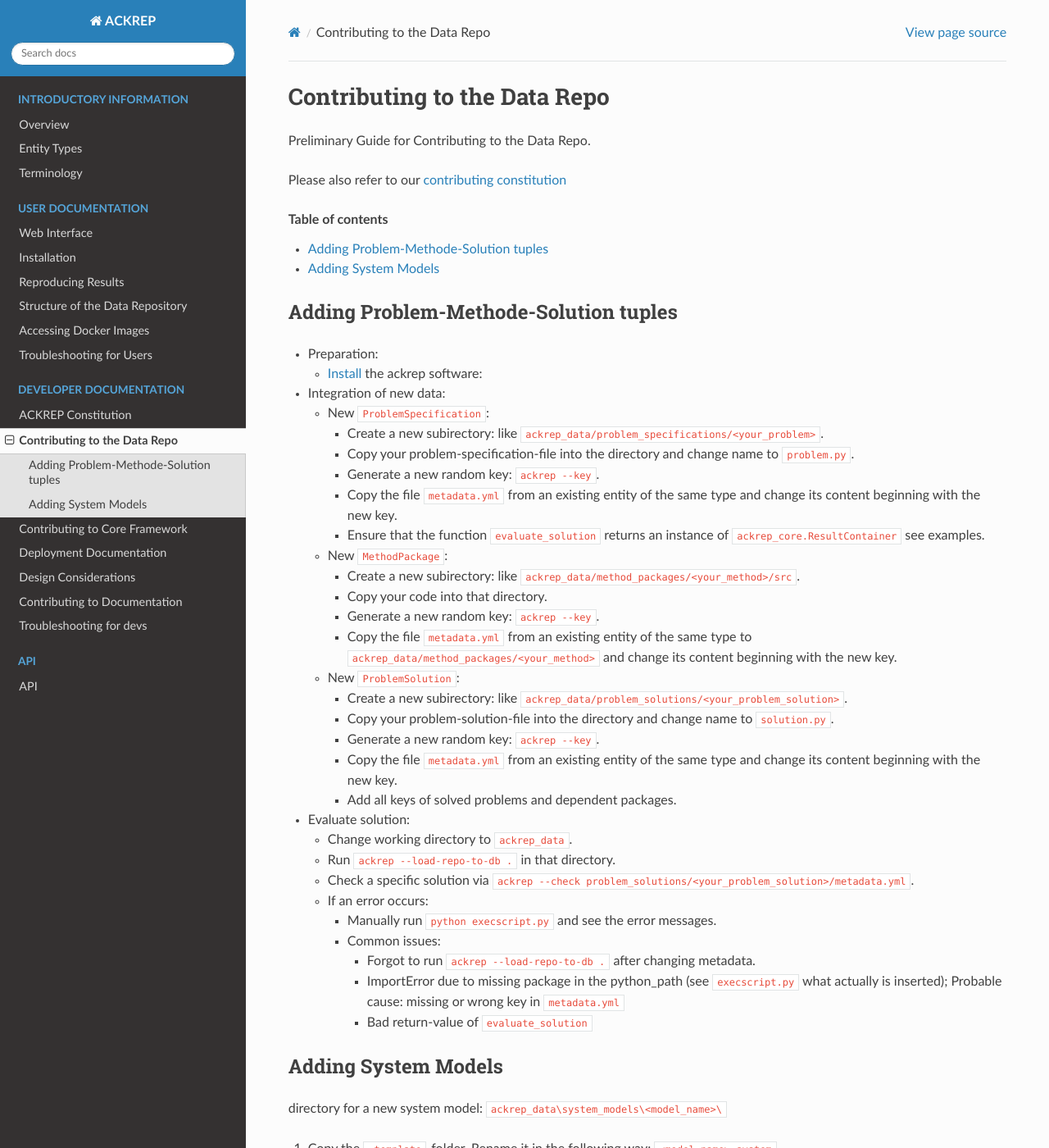
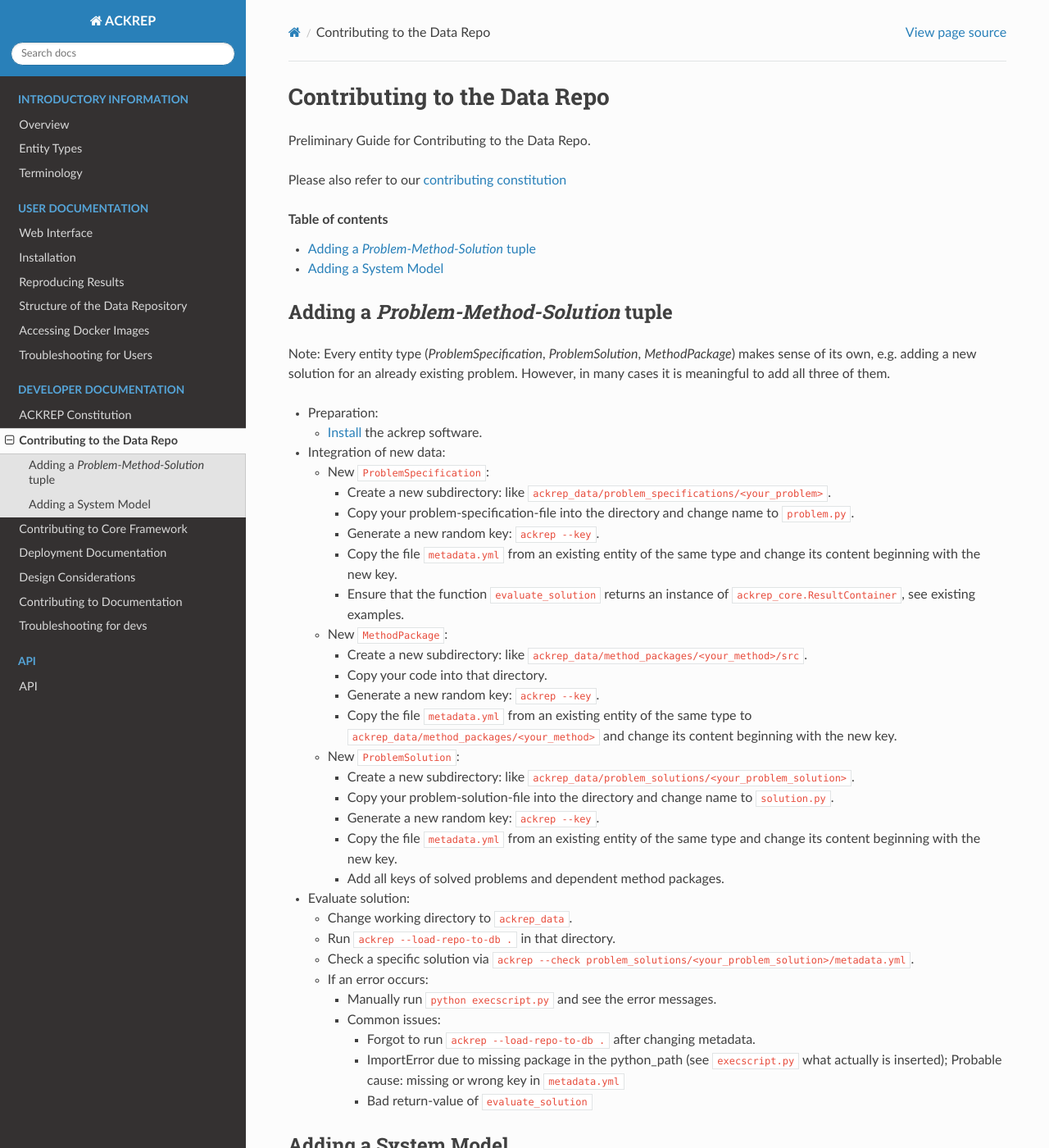
Before and after one commit to ackrep-org/ackrep_doc, a Sphinx documentation site: the page built from docs/source/devdoc/contributing_data.md, in a window 1280 px wide and 1400 px high. Shown: the whole window at 82% size. Built offline with Sphinx 7.4.7 and the Read the Docs theme 2.0.0, drawn with Linux system fonts in a browser that asks for light colours; some of the changed text lies outside the part shown.

Commit message:
update contributing.md; fix typos/styling, add todos

````diff
--- a/docs/source/devdoc/contributing_data.md
+++ b/docs/source/devdoc/contributing_data.md
@@ -10,28 +10,29 @@ Please also refer to our [contributing constitution](ref_constitution)
 :local: true
 ```
 
-## Adding Problem-Methode-Solution tuples
+## Adding a *Problem-Method-Solution* tuple
+Note: Every entity type (*ProblemSpecification*, *ProblemSolution*, *MethodPackage*) makes sense of its own, e.g. adding a new solution for an already existing problem. However, in many cases it is meaningful to add all three of them.
 
 - Preparation:
-    - [Install](installation) the ackrep software:
+    - [Install](installation) the ackrep software.
 - Integration of new data:
     - New `ProblemSpecification`:
-        - Create a new subirectory: like `ackrep_data/problem_specifications/<your_problem>`.
+        - Create a new subdirectory: like `ackrep_data/problem_specifications/<your_problem>`.
         - Copy your problem-specification-file into the directory and change name to `problem.py`.
         - Generate a new random key: `ackrep --key`.
         - Copy the file `metadata.yml` from an existing entity of the same type and change its content beginning with the new key.
-        - Ensure that the function `evaluate_solution` returns an instance of `ackrep_core.ResultContainer` see examples.
+        - Ensure that the function `evaluate_solution` returns an instance of `ackrep_core.ResultContainer`, see existing examples.
     - New `MethodPackage`:
-        - Create a new subirectory: like `ackrep_data/method_packages/<your_method>/src`.
+        - Create a new subdirectory: like `ackrep_data/method_packages/<your_method>/src`.
         - Copy your code into that directory.
         - Generate a new random key: `ackrep --key`.
         - Copy the file `metadata.yml` from an existing entity of the same type to `ackrep_data/method_packages/<your_method>` and change its content beginning with the new key.
     - New `ProblemSolution`:
-        - Create a new subirectory: like `ackrep_data/problem_solutions/<your_problem_solution>`.
+        - Create a new subdirectory: like `ackrep_data/problem_solutions/<your_problem_solution>`.
         - Copy your problem-solution-file into the directory and change name to `solution.py`.
         - Generate a new random key: `ackrep --key`.
         - Copy the file `metadata.yml` from an existing entity of the same type and change its content beginning with the new key.
-        - Add all keys of solved problems and dependent packages.
+        - Add all keys of solved problems and dependent method packages.
 - Evaluate solution:
     - Change working directory to `ackrep_data`.
     - Run `ackrep --load-repo-to-db .` in that directory.
@@ -43,8 +44,8 @@ Please also refer to our [contributing constitution](ref_constitution)
             - ImportError due to missing package in the python_path (see `execscript.py` what actually is inserted); Probable cause: missing or wrong key in `metadata.yml`
             - Bad return-value of `evaluate_solution`
 
-## Adding System Models
-directory for a new system model: `ackrep_data\system_models\<model_name>\`
+## Adding a System Model
+Directory for a new system model: `ackrep_data/system_models/<model_name>/`
 
 1. Copy the `_template`-folder. Rename it in the following way: `<model_name>_system`
 2. Generate a new key with `ackrep --key`
@@ -70,22 +72,22 @@ directory for a new system model: `ackrep_data\system_models\<model_name>\`
         - transform symbolic to numeric function via `st.expr_to_func()`
         - adjust `def uu_rhs(t. xx_nv)`
             - create the numerical values
-            - return inputs within a list
+            - return inputs wrapped by a list
     - adjust `def get_rhs_symbolic(self)`
         - get the symbolic state components, parameters and inputs
         - define the symbolic functions
-        - return the functions within a list
+        - return the functions wrapped by a list
 5. Edit `parameters.py`
     - in case your model doesn't need any parameters, just leave a comment like `#This model does not need any parameters.` and delete everything else. Otherwise:
     - create the symbolic parameters such as
         ```
         pp_symb = [l, g, a, omega, gamma] = sp.symbols('l, g, a, omega, gamma', real=True)
         ```
-    - you can define auxiliary symbolic parameters, which should not be numerical represented in the parameter table
+    - you can define auxiliary symbolic parameters, which should not be numerical represented in the parameter table (of the latex doc file)
     - define symbolic parameter functions and add them to the list `pp_sf`
-    - fill in the list for substitution, if you don't need it leave the list empty. **Don't** delete it.
+    - fill in the list for substitution; if you don't need it leave the list empty. **Don't** delete it.
     - define the LaTeX table
-        - the table always contains the two columns `Symbols` and `Variables`. You can add other columns before and afte these, for example `Parameter Name` or `Unit`
+        - the table always contains the two columns `Symbol` and `Value`. You can add additional columns before and afte these, for example `Parameter Name` or `Unit`
         - define for each new column the entries in a list
         - when it is about a column before the fixed ones, add it to the list `start_columns_list`, if not add it to `end_columns_list`
         - for example:
@@ -118,23 +120,26 @@ directory for a new system model: `ackrep_data\system_models\<model_name>\`
     - adjust `def simulate()`
         - define initial state values `xx0`, simulation time `tend` and vector of times for simulation `tt`
         - define inputfunction `uu`
+        - ⚠TODO: refer to `uu_default_function` above
     - adjust `def save_plot()`
         - plot here the relevant and representing data of your model
     - adjust `def evaluate_simulation(simulation_data)`
         - fill in the `expected_final_states` of your model to check whether everything is working out
-7. Got to `_system_model_data`
+7. Go to `_system_model_data`
     - adjust `documentation.tex`
         - update the headline with your system model name
         - explain parameters, inputs and state components in the subsection `Nomenclature for Model Equations`
+            - ⚠TODO: clearify the connection between the latex-table above and this file. Where should parameters be explained?
         - define state vectors, input vectors and system equations
-        - list parameters and outputs, if they don't exist just fill in `<not defined>`
-        - note the assumptions made
-        - describe  the `Derivation and Explanation`
+        - list parameters and outputs; if they don't exist just fill in `<not defined>`
+        - specify the assumptions underlying this model (e.g. neglected fast subsystems, valid ranges of system quantities)
+        - optionally fill out the section *Derivation and Explanation* (how was the model derived, what is important to know)
         - add your references
 8. Update the `parameters.tex` via `ackrep --update-parameter-tex <key>`
 9. Create the `documentation.pdf` via `ackrep --create-pdf <key>`
-10. Test your model:
+10. Test your model locally:
     - `ackrep -csm <key>` = `ackrep --check-system-model <key>`
     - or via webserver:
         - `ackrep -l ../ackrep_data`
         - `python manage.py runserver`
+        - ⚠TODO: update (remove) this according to the new CI-based approach
````
Also changed, not shown: other parts of docs/source/devdoc/contributing_data.md (+2 -1 lines).
